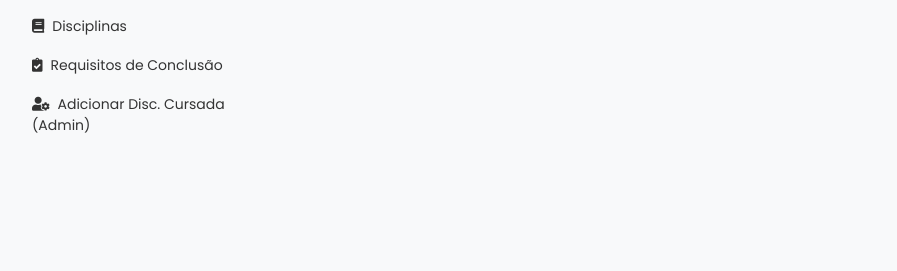
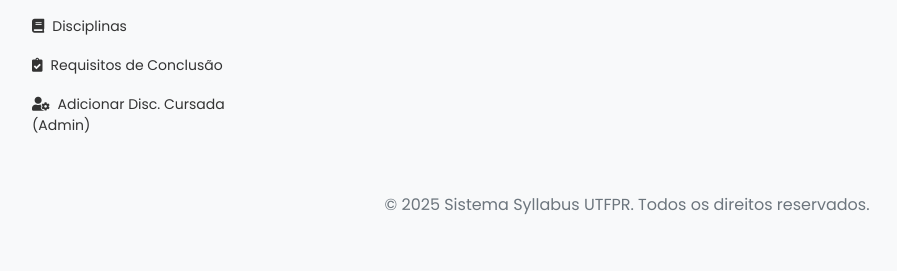
Before and after one commit to lauromatos/utfpr-syllabus, a Django app: page /syllabus_app/ in a window 1280 px wide. Shown: the part 529-800 px from the top of the page, without its empty margins (13-910 px from the left). Run offline with Django 4.2, Linux system fonts and the light colour scheme; a user stored in the database is signed in; data comes from the database, SQL or seed files in the repository; some libraries are stand-ins or nearby versions.

Commit message:
feat(UI): Add dynamic copyright footer to base template

```diff
--- a/syllabus_app/templates/base_generic.html
+++ b/syllabus_app/templates/base_generic.html
@@ -103,4 +103,9 @@
       </div>
     </div>
   </body>
+  {% block footer %}
+  <footer class="footer mt-auto py-3 bg-light text-center">
+    <div class="container"><span class="text-muted">© {% now "Y" %} Sistema Syllabus UTFPR. Todos os direitos reservados.</span></div>
+  </footer>
+  {% endblock %}
 </html>
```
